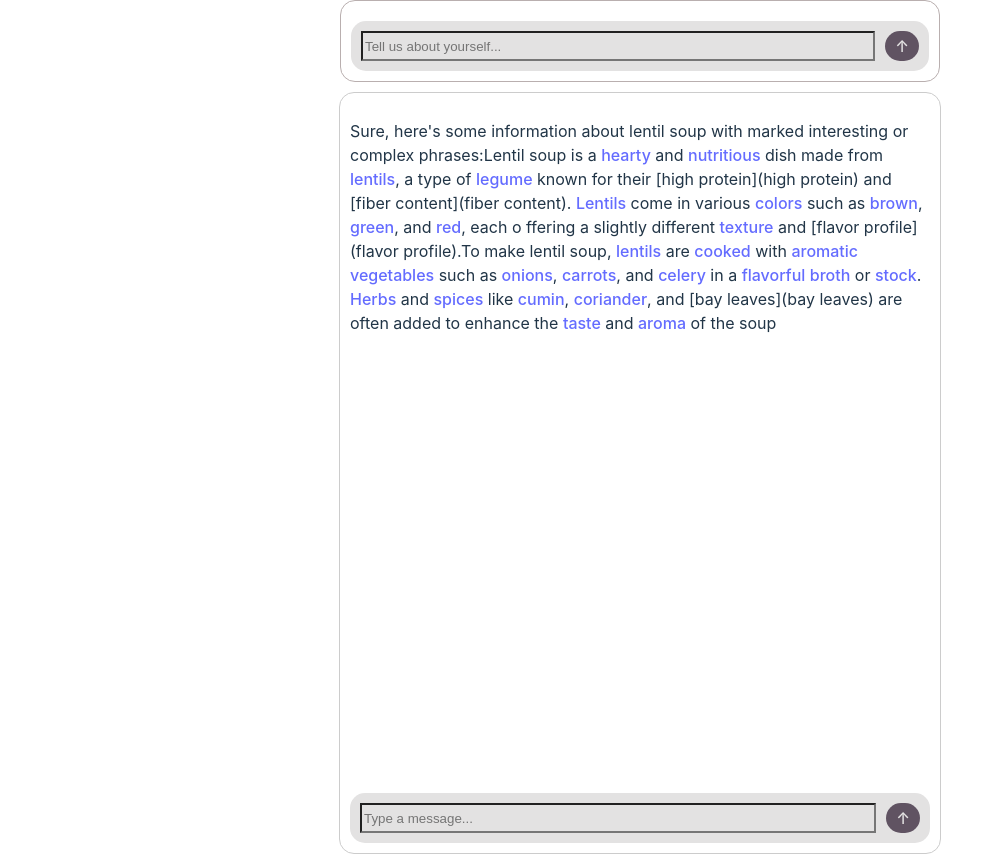
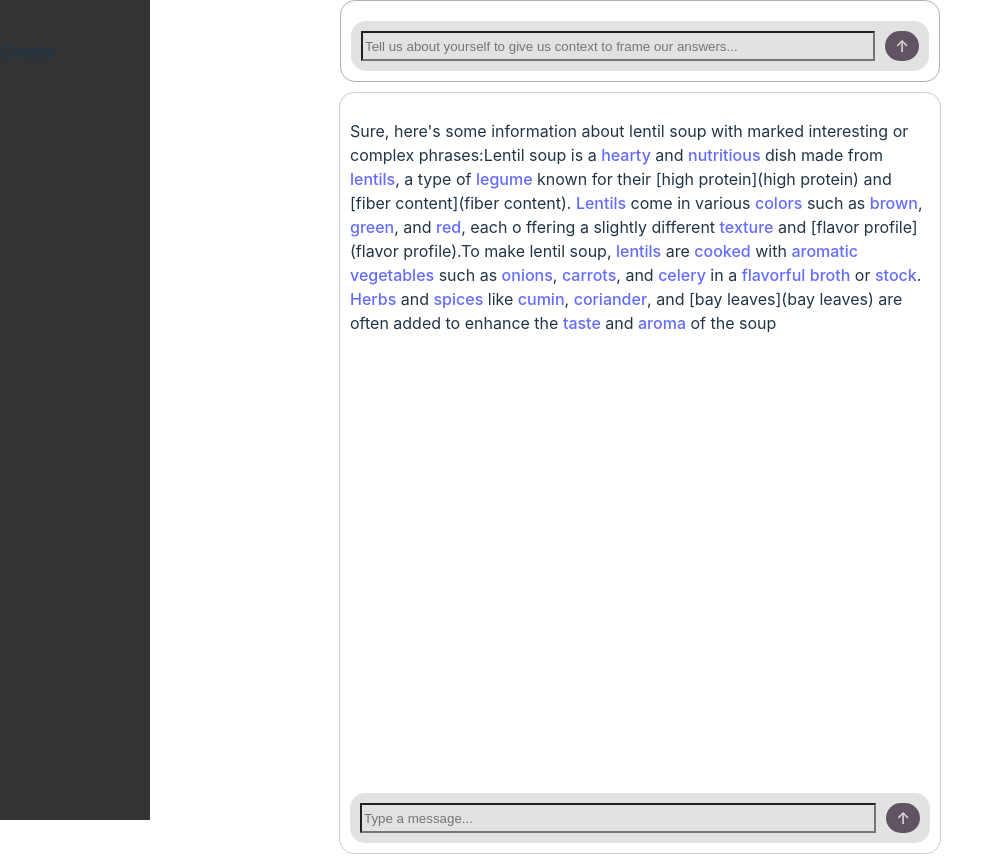
Before and after one commit to KevinColemanInc/rxplain-ai, a React (Vite) app in the folder my-react-app/: page / in a window 1280 px wide. Shown: the whole page, without its empty margins (0-1004 px from the left). Built offline with nearby package versions, Linux system fonts and the light colour scheme.

Commit message:
start sidebar

```diff
--- a/my-react-app/src/App.jsx
+++ b/my-react-app/src/App.jsx
@@ -2,6 +2,7 @@ import { useState } from 'react'
 import './App.css'
 import ChatArea from './ChatArea'
 import Contexts from './Contexts'
+import SideBar from './SideBar'
 
 function App() {
 
@@ -9,6 +10,7 @@ function App() {
     <>
       <div>
         <Contexts/>
+        <SideBar/>
         <ChatArea />
       </div>
     </>
--- a/my-react-app/src/Contexts.jsx
+++ b/my-react-app/src/Contexts.jsx
@@ -34,7 +34,7 @@ function Context() {
             type="text"
             value={inputVal}
             onChange={inputChange}
-            placeholder="Tell us about yourself..."
+            placeholder="Tell us about yourself to give us context to frame our answers..."
             className="input-field"
           />
           <button type="submit" className="send-button">
--- /dev/null
+++ b/my-react-app/src/SideBar.css
@@ -0,0 +1,17 @@
+
+  .sidebar {
+  position: fixed;
+  left: 0;
+  top: 0;
+  width: 10px;
+  height: 10px;
+  background-color: #333;
+  overflow-x: hidden;
+  transition: 0.5s;
+  padding-top: 20px;
+}
+
+.sidebar.open {
+  width: 150px;
+  height: 100%;
+}
--- a/my-react-app/src/SideBar.jsx
+++ b/my-react-app/src/SideBar.jsx
@@ -1,14 +1,29 @@
 import { useState } from 'react'
+import './SideBar.css'
 
-function Chat() {
+function SideBar() {
+
+  const [isOpen, setIsOpen] = useState(false);
+
+  const handleMouseEnter = () => {
+    setIsOpen(true);
+  };
+
+  const handleMouseLeave = () => {
+    setIsOpen(false);
+  }
 
   return (
-    <>
-      <div>
-
+      <div
+        className = {`sidebar ${isOpen ? 'open' : ''}`}
+        onMouseEnter = {handleMouseEnter}
+        onMouseLeave = {handleMouseLeave}
+      >
+        <div className = "side-container">
+          <h3>Chats</h3>
+        </div>
       </div>
-    </>
   )
 }
 
-export default Chat
+export default SideBar
```
